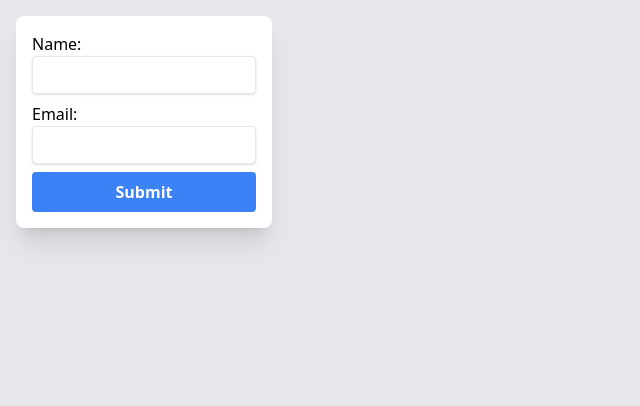
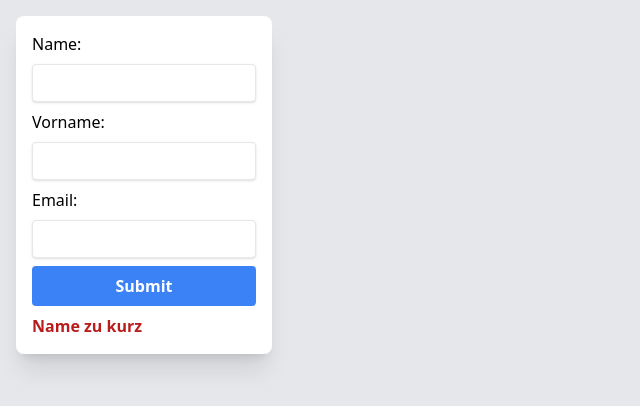
Before and after one commit to srutz/reactempty, a React (Vite) app: page / in a window 1280 px wide. Shown: the top 406 px of the page, without its empty margins (0-640 px from the left). Built offline with nearby package versions, Linux system fonts and the light colour scheme.

Commit message:
form before using a single object

```diff
--- a/index.html
+++ b/index.html
@@ -1,5 +1,5 @@
 <!doctype html>
-<html lang="en">
+<html lang="de">
     <head>
         <meta charset="UTF-8" />
         <meta name="viewport" content="width=device-width, initial-scale=1.0" />
--- a/src/App.tsx
+++ b/src/App.tsx
@@ -11,26 +11,30 @@ import { useState } from 'react'
 
 export function MyForm() {
     const [name, setName] = useState('')
+    const [firstName, setFirstName] = useState('')
     const [email, setEmail] = useState('')
 
     const handleSubmit = (e: React.FormEvent) => {
         e.preventDefault()
-        console.log(name, email)
+        console.log({ name, email })
+    }
+    console.log("rendering: ", name, email)
+
+    let error = ""
+    if (name.length <= 4) {
+        error = "Name zu kurz"
     }
 
     return (
         <form onSubmit={handleSubmit} className="p-4 m-4 w-64 flex flex-col gap-2 bg-white rounded-lg shadow-xl">
-            <label>Name:
-                <input
-                    type="text" value={name} onChange={(e) => setName(e.target.value)}
-                />
-            </label>
-            <label>Email:
-                <input
-                    type="email" value={email} onChange={(e) => setEmail(e.target.value)}
-                />
-            </label>
+            <label htmlFor="id1">Name:</label>
+            <input id="id1" type="text" value={name} onChange={(e) => setName(e.target.value)} />
+            <label htmlFor="id2">Vorname:</label>
+            <input id="id2" type="text" value={firstName} onChange={(e) => setFirstName(e.target.value)} />
+            <label htmlFor="id3">Email:</label>
+            <input id="id3" type="email" value={email} onChange={(e) => setEmail(e.target.value)} />
             <button type="submit">Submit</button>
+            <div className="text-red-700 font-bold">{error}</div>
         </form>
     )
 }
```
